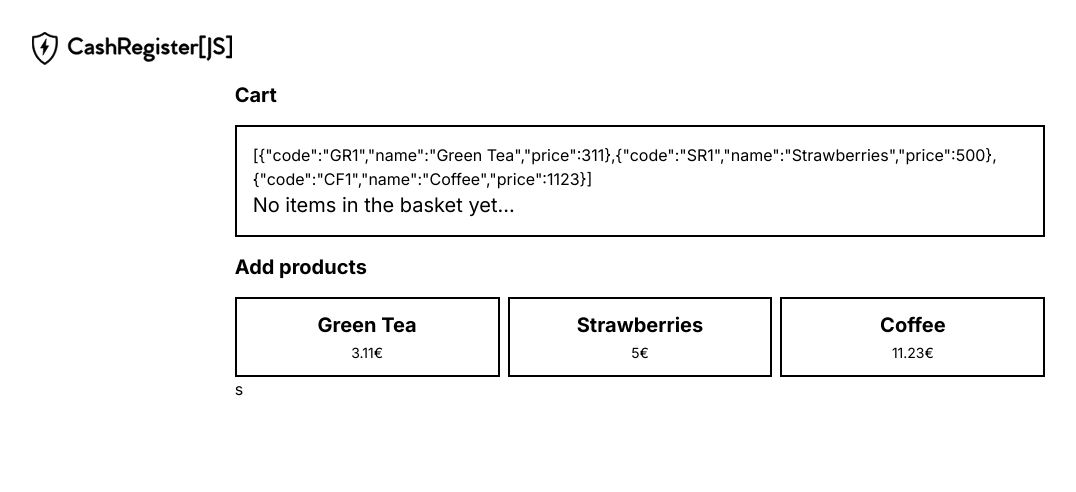
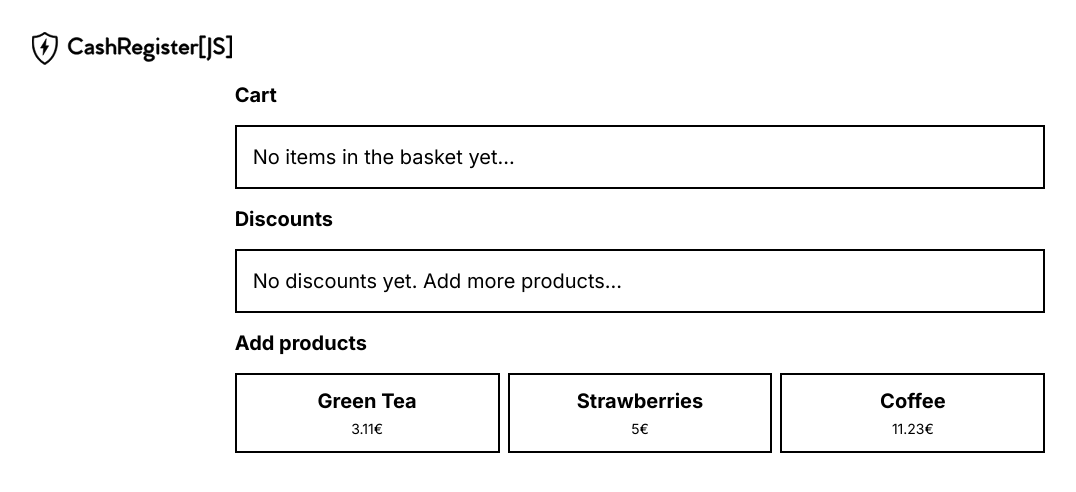
Before and after one commit to nobodyindustries/cashregisterjs, a Next.js app: page / in a window 1280 px wide. Shown: the top 492 px of the page, without its empty margins (0-1076 px from the left). Built offline with nearby package versions, Linux system fonts and the light colour scheme.

Commit message:
feat: discounts finished

```diff
--- a/src/app/api/v1/rules/route.js
+++ /dev/null
@@ -1,5 +0,0 @@
-import DB from "@/lib/db";
-
-export async function GET() {
-  return Response.json({rules: DB.getAllRules()})
-}
--- a/src/app/page.jsx
+++ b/src/app/page.jsx
@@ -5,6 +5,7 @@ import ProductProvider from "@/components/ProductProvider";
 import Cart from "@/components/Cart";
 import BasketProvider from "@/components/BasketProvider";
 import RuleProvider from "@/components/RuleProvider";
+import DiscountList from "@/components/DiscountList";
 
 export default function Home() {
 
@@ -15,10 +16,12 @@ export default function Home() {
           <main>
             <h1>Cart</h1>
             <Cart/>
+            <h1>Discounts</h1>
+            <DiscountList/>
             <h1>Add products</h1>
             <ProductButtonList/>
           </main>
-        </RuleProvider>s
+        </RuleProvider>
       </BasketProvider>
     </ProductProvider>
   );
--- a/src/components/Cart.jsx
+++ b/src/components/Cart.jsx
@@ -11,7 +11,6 @@ const Cart = () => {
 
   return (
     <div className="mb-4 p-4 border-2 border-black flex flex-wrap">
-      {JSON.stringify(products)}
       {basket && basket?.items && Object.keys(basket.items).length > 0 ? (
         Object.entries(basket.items).map(([itemId, quantity]) =>
           <CartItem key={`cart-item-${itemId}`} productId={itemId}
--- /dev/null
+++ b/src/components/DiscountItem.jsx
@@ -0,0 +1,16 @@
+import currency from "@/lib/currency";
+
+const DiscountItem = ({description, amount}) => {
+  return (
+    <div className="w-full flex place-items-center text-xl">
+      <div className="flex-grow overflow-hidden font-bold">
+        {description}
+      </div>
+      <div className="flex-none pr-4">
+        {currency.formatCents(amount)}
+      </div>
+    </div>
+  )
+}
+
+export default DiscountItem;
--- /dev/null
+++ b/src/components/DiscountList.jsx
@@ -0,0 +1,32 @@
+import {useRules} from "@/components/RuleProvider";
+import {useBasket} from "@/components/BasketProvider";
+import {useProducts} from "@/components/ProductProvider";
+import DiscountItem from "@/components/DiscountItem";
+
+const DiscountList = () => {
+  const rules = useRules();
+  const basket = useBasket();
+  const products = useProducts();
+
+  return (
+    <div className="mb-4 p-4 border-2 border-black flex flex-wrap">
+      {
+        rules.filter((rule) => rule.applies(basket)).length > 0 ?
+          (
+            rules.filter((rule) => rule.applies(basket)).map((rule, idx) =>
+              (
+                <DiscountItem key={`discount-item-${idx}`} description={rule.description}
+                              amount={rule.getAmountInCents(basket, products)}/>
+              )
+            )
+          ) : (
+            <div className="w-full text-xl">
+              <p>No discounts yet. Add more products...</p>
+            </div>
+          )
+      }
+    </div>
+  )
+}
+
+export default DiscountList;
--- a/src/components/RuleProvider.jsx
+++ b/src/components/RuleProvider.jsx
@@ -1,6 +1,7 @@
 "use client";
 
-import {createContext, useContext, useEffect, useState} from "react";
+import {createContext, useContext} from "react";
+import DB from "@/lib/db";
 
 // Only left visible for it to be mocked in the stories
 export const RuleDataContext = createContext({});
@@ -11,30 +12,8 @@ export const useRules = () => {
 
 const RuleProvider = ({children}) => {
 
-  const [rules, setRules] = useState(null);
-
-  const getProductContextInitialValue = async () => {
-    const res = await fetch('/api/v1/rules');
-    if (!res.ok) {
-      throw new Error("Could not retrieve rules");
-    }
-    const data = await res.json();
-    return data["rules"];
-  }
-
-  useEffect(() => {
-
-    const getProductsEffect = async () => {
-      const productData = await getProductContextInitialValue();
-      setRules(productData);
-    }
-
-    void getProductsEffect();
-
-  }, []);
-
   return (
-    <RuleDataContext.Provider value={rules}>
+    <RuleDataContext.Provider value={DB.getAllRules()}>
       {children}
     </RuleDataContext.Provider>
   )
--- a/src/lib/data/rules/PriceDropCoffee.js
+++ b/src/lib/data/rules/PriceDropCoffee.js
@@ -12,9 +12,11 @@ const PriceDropCoffee = {
   },
   getAmountInCents: (basket, products) => {
     if (!PriceDropCoffee.applies(basket)) return 0;
-    const coffeeProducts = Object.entries(products).filter((item) => item[0].startsWith("CF"));
-    return -coffeeProducts.map((item) => {
-      const product = products?.[item[0]];
+    const items = basket?.items;
+    if (!items) return 0;
+    const coffeeItems = Object.entries(items).filter((item) => item[0].startsWith("CF"));
+    return -coffeeItems.map((item) => {
+      const product = products.find((product) => product.code === item[0]);
       if (!product) return 0;
       if (product?.price === undefined) throw new Error(`Misconfigured product: ${item[0]}`)
       return product.price / 3 * PriceDropCoffee.amountCount(basket);
@@ -23,12 +25,3 @@ const PriceDropCoffee = {
 }
 
 export default PriceDropCoffee;
-
-// {"items":{"GR1":50,"SR1":22,"CF1":5}}
-/*
-[
-  {"code":"GR1","name":"Green Tea","price":311},
-  {"code":"SR1","name":"Strawberries","price":500},
-  {"code":"CF1","name":"Coffee","price":1123}
-]
- */
```
Also changed, not shown: src/lib/data/rules/BuyTwoGetOneFreeGreenTea.js (+0 -9 lines), src/lib/data/rules/PriceDropStrawberries.js (+0 -9 lines).
